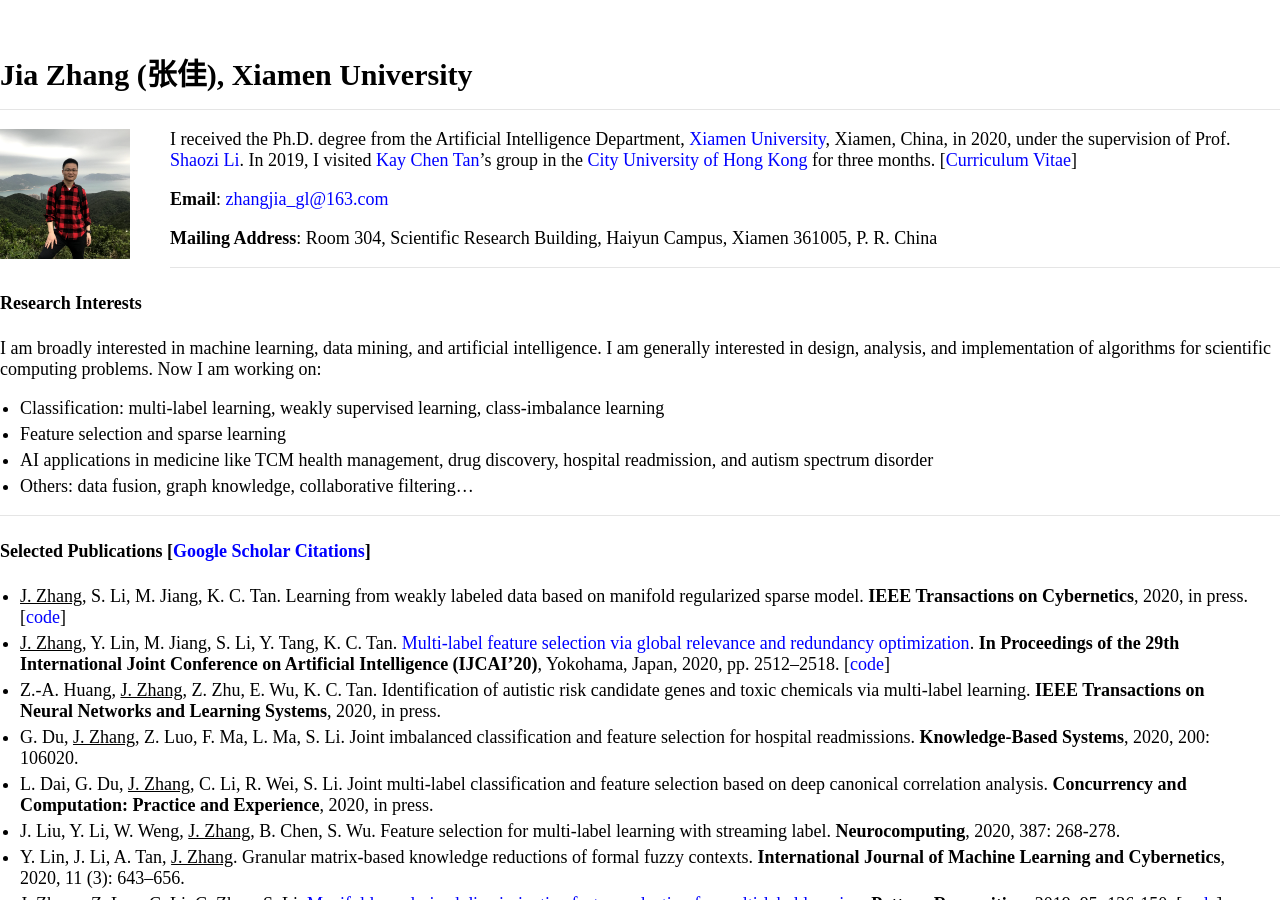
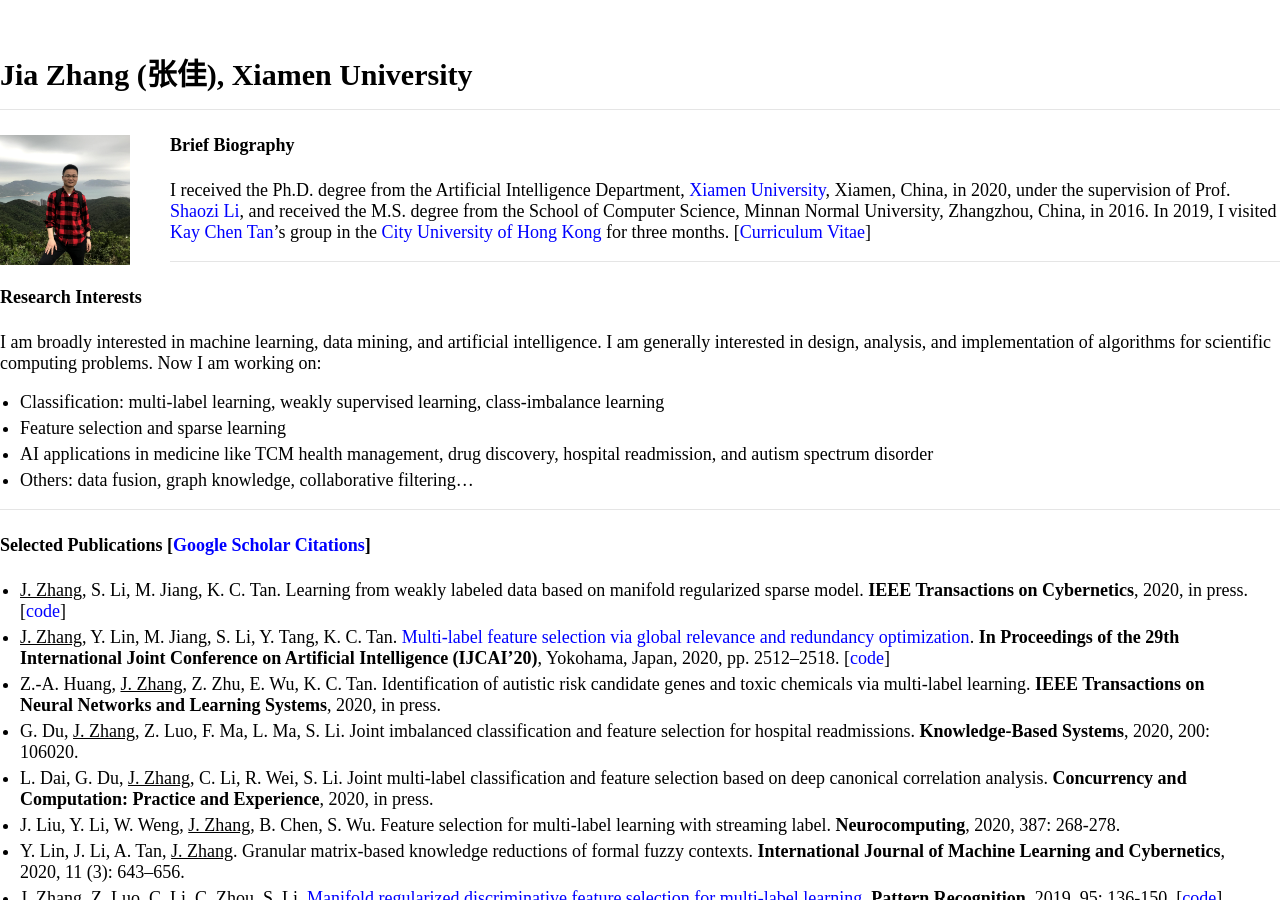
Before and after one commit to jiazhang-ml/jiazhang-ml.github.io, a Jekyll site: the page built from index.md, in a window 1280 px wide and 900 px high. Built offline with Jekyll 4.4.1, drawn with Linux system fonts in a browser that asks for light colours.

Commit message:
Update index.md

```diff
--- a/index.md
+++ b/index.md
@@ -5,11 +5,9 @@ layout: default
 
 <img class="profile-picture" src="1.jpg">
 
-I received the Ph.D. degree from the Artificial Intelligence Department, [Xiamen University](https://www.xmu.edu.cn/), Xiamen, China, in 2020, under the supervision of Prof. [Shaozi Li](https://imt.xmu.edu.cn/szdw/js.htm). In 2019, I visited [Kay Chen Tan](http://www.cityu.edu.hk/stfprofile/kaytan.htm)'s group in the [City University of Hong Kong](https://www.cityu.edu.hk/) for three months. [[Curriculum Vitae](resume.pdf)]
+#### Brief Biography
 
-**Email**: [zhangjia_gl@163.com](mailto:zhangjia_gl@163.com)
-
-**Mailing Address**: Room 304, Scientific Research Building, Haiyun Campus, Xiamen 361005, P. R. China
+I received the Ph.D. degree from the Artificial Intelligence Department, [Xiamen University](https://www.xmu.edu.cn/), Xiamen, China, in 2020, under the supervision of Prof. [Shaozi Li](https://imt.xmu.edu.cn/szdw/js.htm), and received the M.S. degree from the School of Computer Science, Minnan Normal University, Zhangzhou, China, in 2016. In 2019, I visited [Kay Chen Tan](http://www.cityu.edu.hk/stfprofile/kaytan.htm)'s group in the [City University of Hong Kong](https://www.cityu.edu.hk/) for three months. [[Curriculum Vitae](resume.pdf)]
 
 ---
 
```
